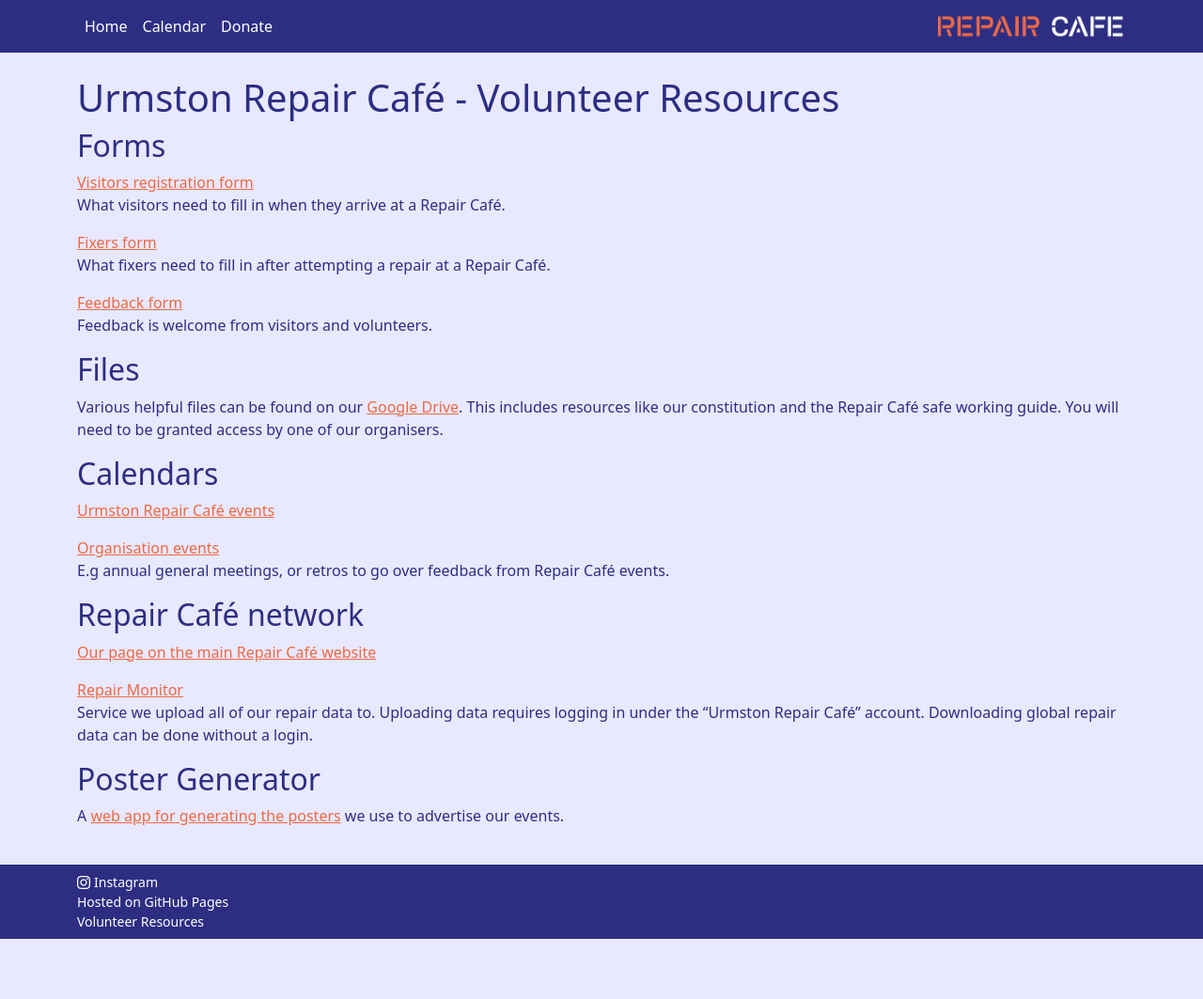
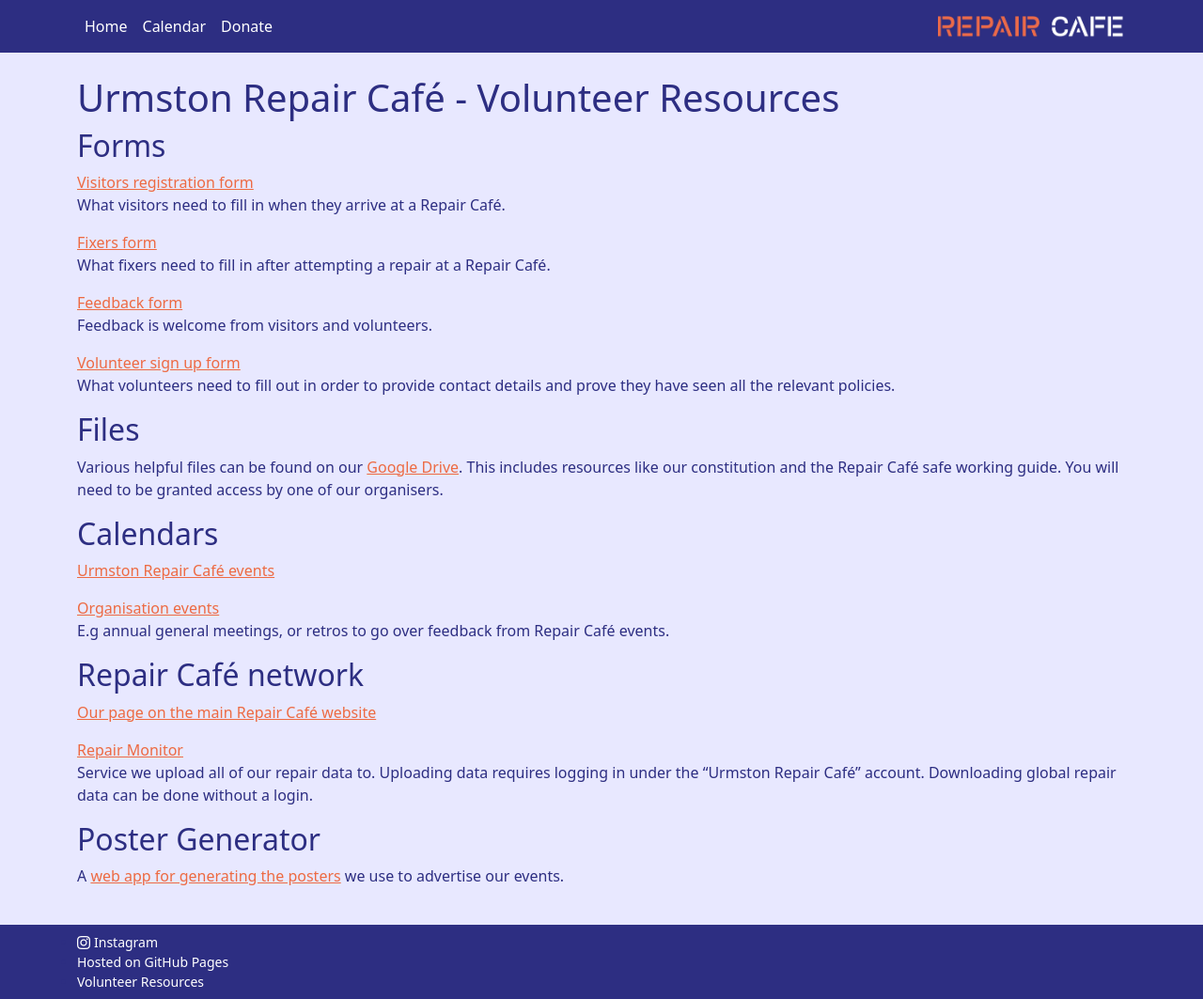
Before and after one commit to urmston-repair-cafe/urmston-repair-cafe.github.io, a Jekyll site: the page built from volunteer-resources/index.html, in a window 1280 px wide. Shown: the whole page at 94% size. Built offline with Jekyll 4.4.1, drawn with Linux system fonts in a browser that asks for light colours; before the commit the page ends 999 px from its top, so only the background shows below that.

Commit message:
Add link to our volunteer sign uo form

```diff
--- a/volunteer-resources/index.html
+++ b/volunteer-resources/index.html
@@ -17,6 +17,10 @@
 <p>
   <a href="/feedback">Feedback form</a><br>
   Feedback is welcome from visitors and volunteers.
+</p>
+<p>
+  <a href="/volunteersignup">Volunteer sign up form</a><br>
+  What volunteers need to fill out in order to provide contact details and prove they have seen all the relevant policies.
 </p>
 
 <h2>Files</h2>
```
Also changed, not shown: redirects/volunteersignup.html (added, +7 -0 lines).
